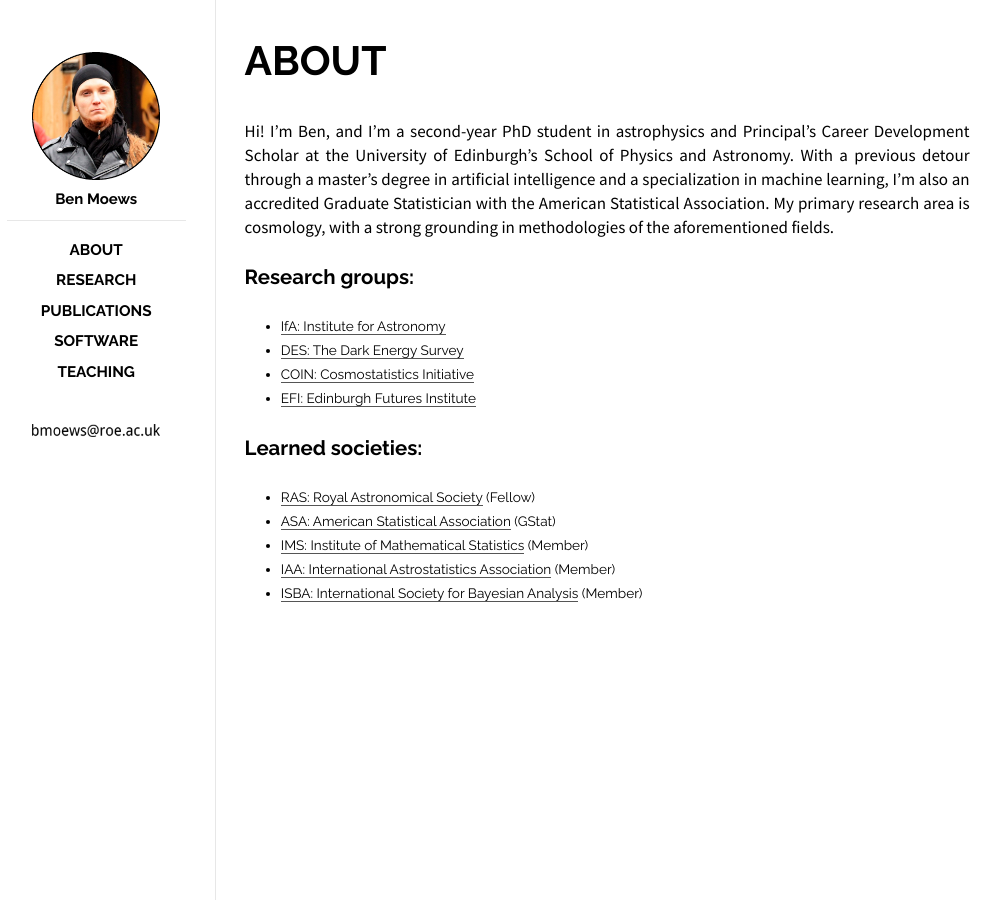
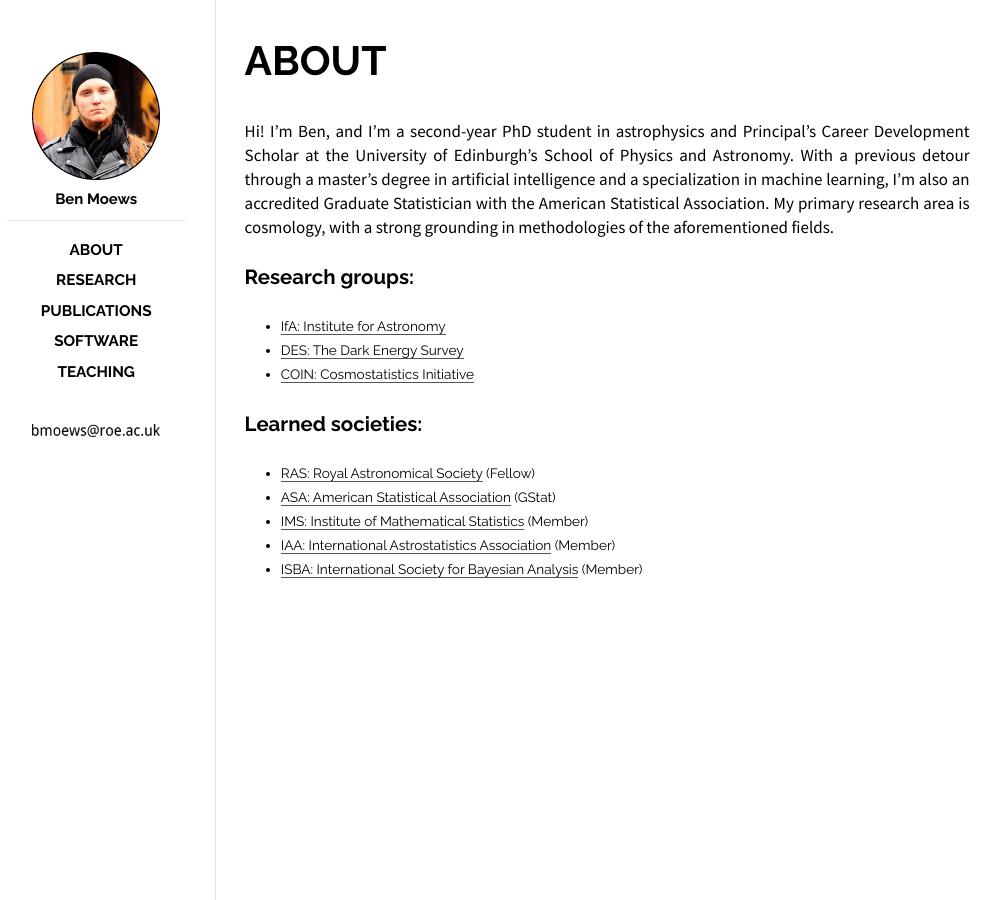
Before and after one commit to moews/moews.github.io, a Jekyll site: the page built from _posts/2017-03-27-about.md, in a window 1280 px wide. Shown: the whole page, without its empty margins (143-1144 px from the left). Built offline with Jekyll 4.4.1, drawn with Linux system fonts in a browser that asks for light colours.

Commit message:
Update 2017-03-27-about.md

```diff
--- a/_posts/2017-03-27-about.md
+++ b/_posts/2017-03-27-about.md
@@ -14,7 +14,6 @@ Hi! I'm Ben, and I'm a second-year PhD student in astrophysics and Principal's C
 * [IfA: Institute for Astronomy](http://www.roe.ac.uk/ifa/)
 * [DES: The Dark Energy Survey](https://www.darkenergysurvey.org)
 * [COIN: Cosmostatistics Initiative](https://cosmostatistics-initiative.org)
-* [EFI: Edinburgh Futures Institute](https://efi.ed.ac.uk/)
 
 ## Learned societies:
 
```
